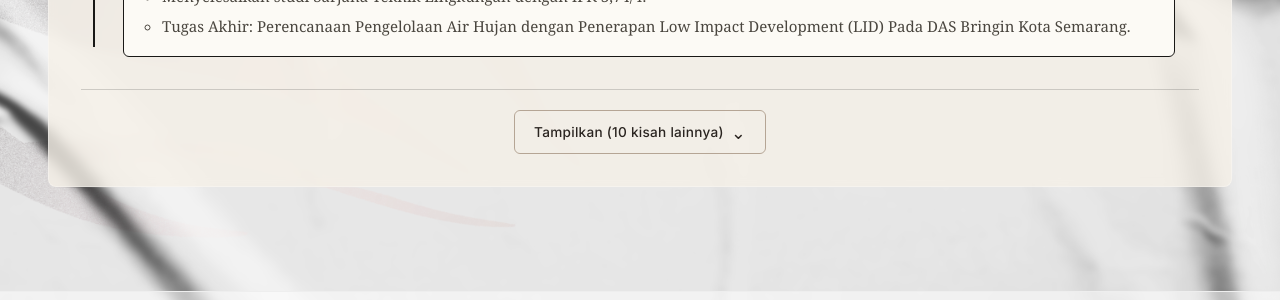
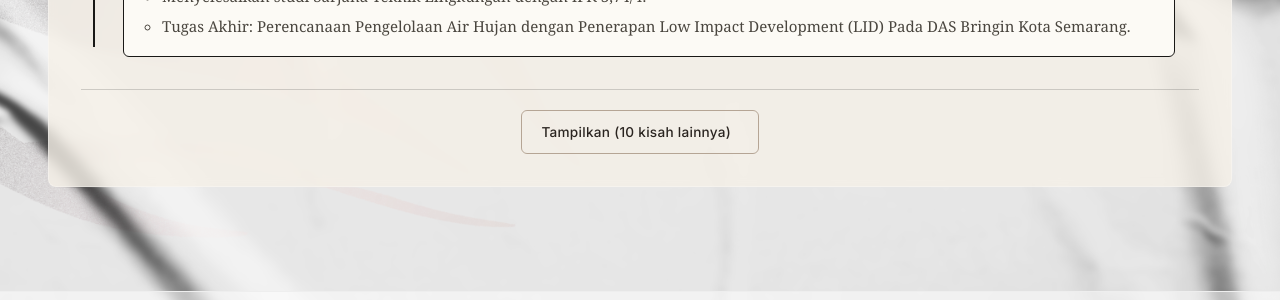
Before and after one commit to Sulbae/Sulbae.github.io, a Jekyll site: the page built from index.md, in a window 1280 px wide and 1400 px high, scrolled down 2253 px. Shown: the part 1019-1319 px from the top of the window. Built offline with Jekyll 4.4.1, drawn with Linux system fonts in a browser that asks for light colours.

Commit message:
Update home.css

```diff
--- a/assets/css/home.css
+++ b/assets/css/home.css
@@ -1170,7 +1170,7 @@ details[open]::details-content {
 
 #kisah .kisah-toggle-icon {
   display: inline-block;
-  font-size: 1.1rem;
+  font-size: 0;
   line-height: 1;
   transition: transform 0.25s ease;
 }
```
